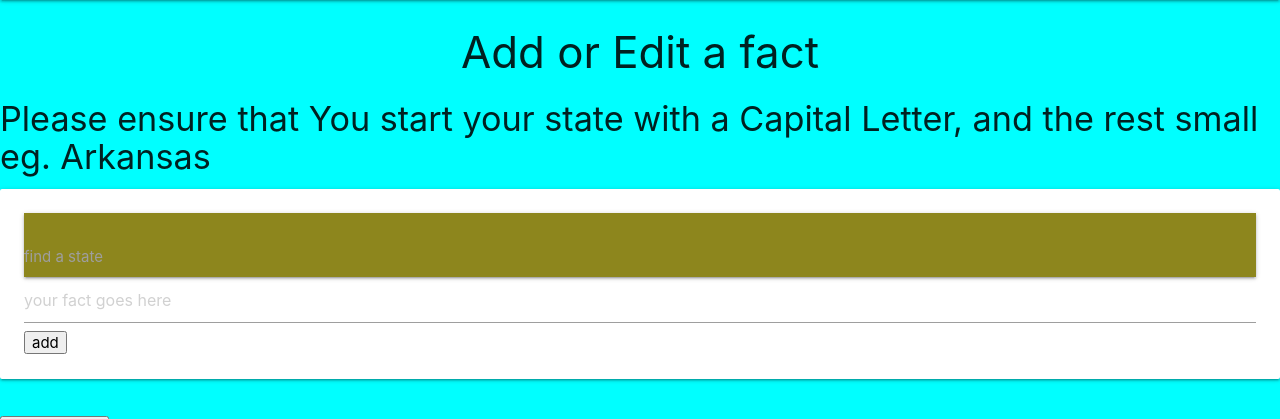
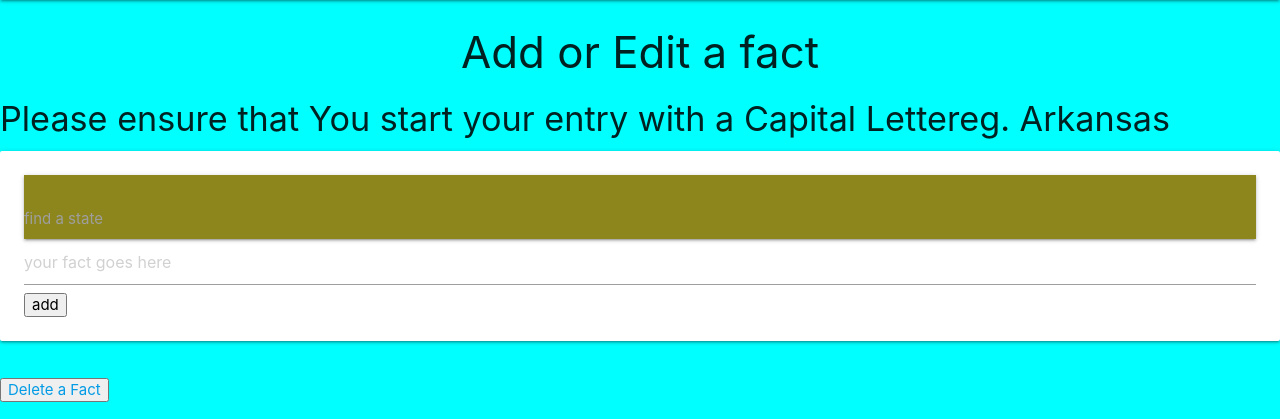
Before and after one commit to Code-Institute-Submissions/NyHagan-Statesproject_MayResub, a Flask app: page /fact in a window 1280 px wide. Shown: the part 64-483 px from the top of the page. Run offline with Flask 2, Linux system fonts and the light colour scheme; some libraries are stand-ins or nearby versions.

Commit message:
change text for how to enter states for fact.html

```diff
--- a/templates/fact.html
+++ b/templates/fact.html
@@ -2,7 +2,7 @@
 {% block content %}
 
     <h3 class="center-align">Add or Edit a fact</h3>
-    <h4>Please ensure that You start your state with a Capital Letter, and the rest small eg. Arkansas</h4>
+    <h4>Please ensure that You start your entry with a Capital Lettereg. Arkansas</h4>
     <div class="row">
         <form method="POST" action="{{ url_for('fact') }}">
             <div class="card-panel">
```
